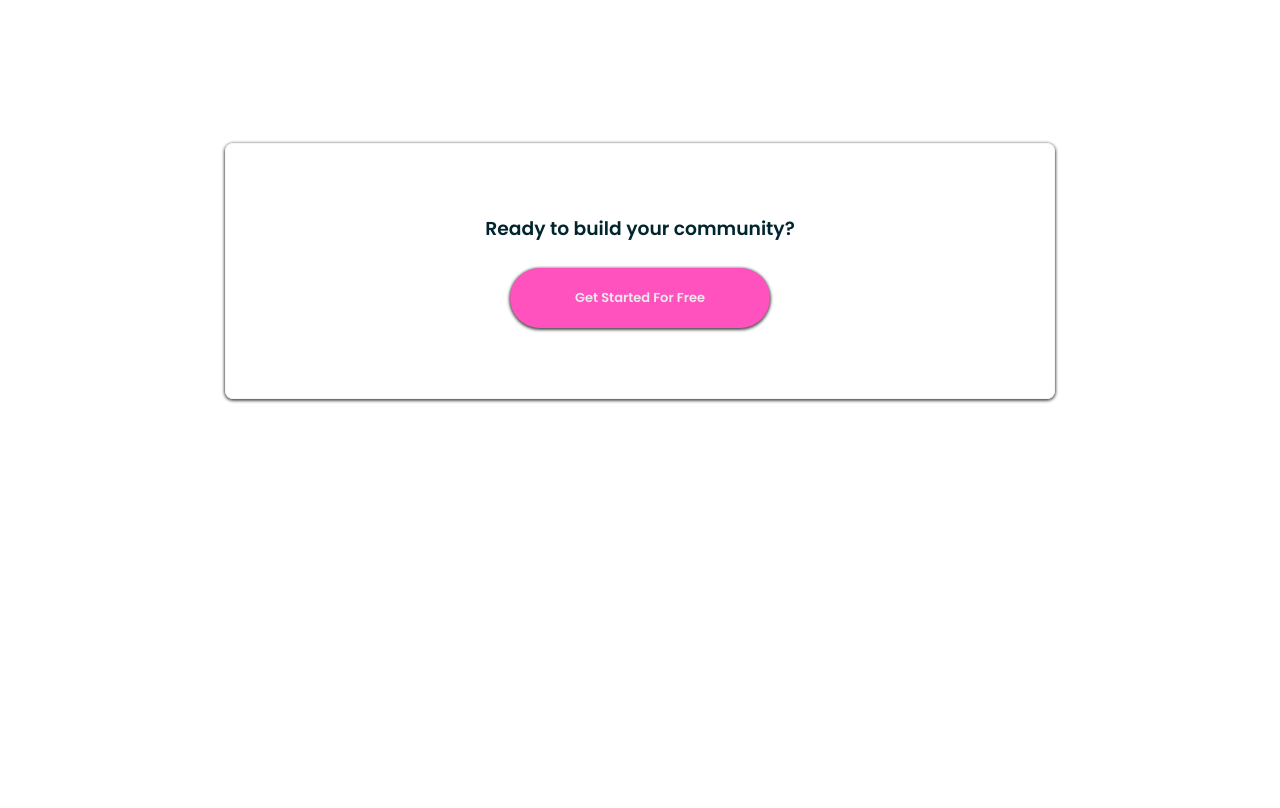
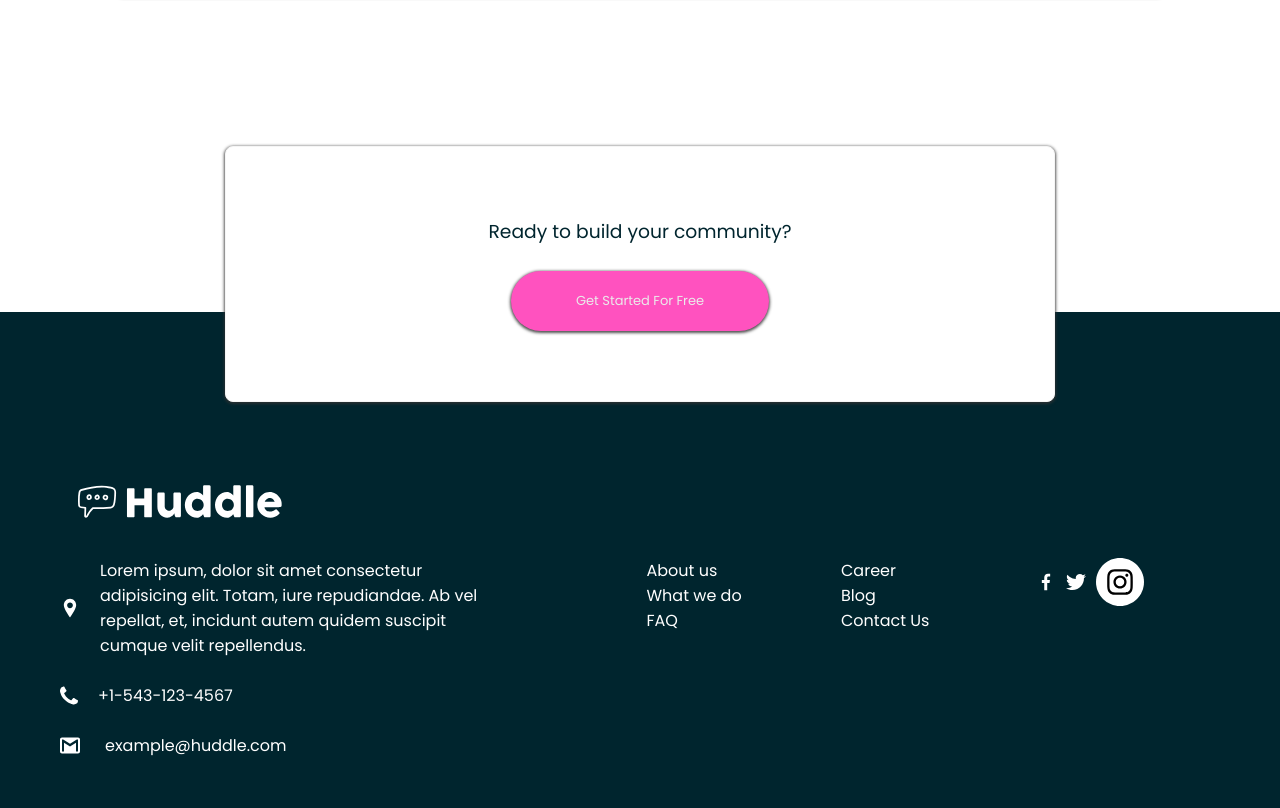
Before and after one commit to Tallman98/Responsiveness-and-Media-Queries---2, a plain HTML site: page index.html in a window 1280 px wide. Shown: the part 1709-2517 px from the top of the page. Before the commit the page ends 2333 px from the top, so only its background shows below. Drawn offline with nearby package versions, Linux system fonts and the light colour scheme.

Commit message:
updates made

```diff
--- a/index.html
+++ b/index.html
@@ -9,7 +9,7 @@
     <link rel="preconnect" href="https://fonts.googleapis.com" />
     <link rel="preconnect" href="https://fonts.gstatic.com" crossorigin />
     <link
-      href="https://fonts.googleapis.com/css2?family=Open+Sans:wght@400;700&family=Poppins:wght@600&display=swap"
+      href="https://fonts.googleapis.com/css2?family=Open+Sans:wght@400;700&family=Poppins:wght@400;600;700&display=swap"
       rel="stylesheet"
     />
   </head>
@@ -90,5 +90,54 @@
         <button class="get-started-button">Get Started For Free</button>
       </div>
     </div>
+    <footer>
+      <div class="footer-heading">
+        <div class="footer-logo">
+          <img src="./assets/icons/header-logo-white.svg" />
+          <!-- <img src="./assets/icons/socials/email.svg" alt="" />
+          <img src="./assets/icons/socials/facebook.svg" alt="" />
+          <img src="./assets/icons/socials/instagram.svg" alt="" />
+          <img src="./assets/icons/socials/location.svg" alt="" />
+          <img src="./assets/icons/socials/twitter.svg" alt="" /> -->
+        </div>
+      </div>
+      <div class="footer-info">
+        <div class="footer-info-items">
+          <div class="location">
+            <img src="./assets/icons/socials/new-location.svg" alt="" />
+            <p>
+              Lorem ipsum, dolor sit amet consectetur adipisicing elit. Totam,
+              iure repudiandae. Ab vel repellat, et, incidunt autem quidem
+              suscipit cumque velit repellendus.
+            </p>
+          </div>
+          <div class="telephone">
+            <img src="./assets/icons/socials/telephone.svg" alt="" />
+            <p>+1-543-123-4567</p>
+          </div>
+          <div class="email">
+            <img src="./assets/icons/socials/email.svg" alt="" />
+            <p>example@huddle.com</p>
+          </div>
+        </div>
+        <div class="about-column">
+          <p>About us</p>
+          <p>What we do</p>
+          <p>FAQ</p>
+        </div>
+        <div class="career-column">
+          <p>Career</p>
+          <p>Blog</p>
+          <p>Contact Us</p>
+        </div>
+        <div>
+          <div class="social-icons">
+            <img src="./assets/icons/socials/facebook.svg" alt="" />
+            <img src="./assets/icons/socials/twitter.svg" alt="" />
+            <img src="./assets/icons/socials/newer-instagram.svg" alt="" />
+          </div>
+        </div>
+      </div>
+    </footer>
   </body>
 </html>
--- a/style.css
+++ b/style.css
@@ -2,10 +2,13 @@
   margin: 0;
   padding: 0;
   box-sizing: border-box;
+  font-family: Poppins;
+  font-weight: 400;
 }
 
 .colored-page {
   background: url("./assets/icons/bg-hero-desktop.svg");
+  background-color: hsl(193, 100%, 96%);
   padding: 45px;
   min-height: 520px;
   background-size: cover;
@@ -34,6 +37,12 @@
   font-family: Poppins;
   font-weight: 400;
   box-shadow: 0px 1px 3px 1px rgba(44, 45, 45, 0.8);
+  cursor: pointer;
+  opacity: 1;
+}
+
+.colored-page header .try-button:hover {
+  opacity: 0.6;
 }
 
 .first-engagement {
@@ -80,10 +89,20 @@
   font-weight: 400;
   font-size: 11px;
   box-shadow: 0px 1px 3px 1px rgba(36, 36, 36, 0.8);
+  cursor: pointer;
+  opacity: 1;
+}
+
+.mockups-button:hover {
+  opacity: 0.6;
 }
 .white-bg {
   margin: 40px;
+  margin-bottom: 0;
   padding: 35px;
+  padding-bottom: 0;
+  z-index: 2;
+  position: relative;
 }
 
 .grow-together {
@@ -182,6 +201,7 @@
 .your-users-image img {
   width: 100%;
 }
+
 .your-users-text {
   margin: 30px;
   padding: 30px;
@@ -192,12 +212,14 @@
   margin-bottom: 20px;
   color: hsl(192, 100%, 9%);
 }
+
 .your-users-text p {
   padding-right: 30px;
   margin-right: 30px;
   color: hsl(208, 11%, 55%);
   font-family: Open Sans;
 }
+
 .get-started-button {
   background-color: hsl(322, 100%, 66%);
   color: rgb(235, 235, 235);
@@ -208,6 +230,11 @@
   font-weight: 400;
   font-size: 13px;
   box-shadow: 0px 1px 3px 1px rgba(36, 36, 36, 0.8);
+  opacity: 1;
+}
+
+.get-started-button:hover {
+  opacity: 0.6;
 }
 
 .sub-footer {
@@ -220,14 +247,63 @@
   border-color: #f5f5f5;
   border-radius: 8px;
   box-shadow: 0px 1px 3px 1px rgba(50, 50, 50, 0.8);
+  margin-bottom: 0;
+  background-color: #fff;
 }
+
 .sub-footer h3 {
   font-family: Poppins;
   margin-bottom: 25px;
   color: hsl(192, 100%, 9%);
 }
 
-.footer {
+footer {
   background-color: hsl(192, 100%, 9%);
-  display: grid;
+  padding: 170px 60px 50px;
+  margin-top: -90px;
 }
+
+.footer-heading {
+  margin-bottom: 30px;
+}
+
+.footer-logo img {
+  transform: scale(0.85);
+}
+
+.footer-info {
+  display: flex;
+  column-gap: 50px;
+  color: #fff;
+  margin-right: 40px;
+}
+
+.footer-info > * {
+  flex: 1;
+}
+
+.footer-info > :first-child {
+  flex-basis: 35%;
+}
+.location {
+  display: flex;
+  column-gap: 20px;
+  margin-bottom: 25px;
+  margin-right: 90px;
+}
+
+.telephone {
+  display: flex;
+  column-gap: 20px;
+  margin-bottom: 25px;
+}
+
+.email {
+  display: flex;
+  column-gap: 25px;
+}
+
+.social-icons {
+  display: flex;
+  column-gap: 10px;
+}
```
Also changed, not shown: assets/icons/header-logo-white.svg (added), assets/icons/socials/email.svg (added), assets/icons/socials/facebook.svg (added), assets/icons/socials/new-location.svg (added), assets/icons/socials/newer-instagram.svg (added), assets/icons/socials/telephone.svg (added), assets/icons/socials/twitter.svg (added), 3 other files.
